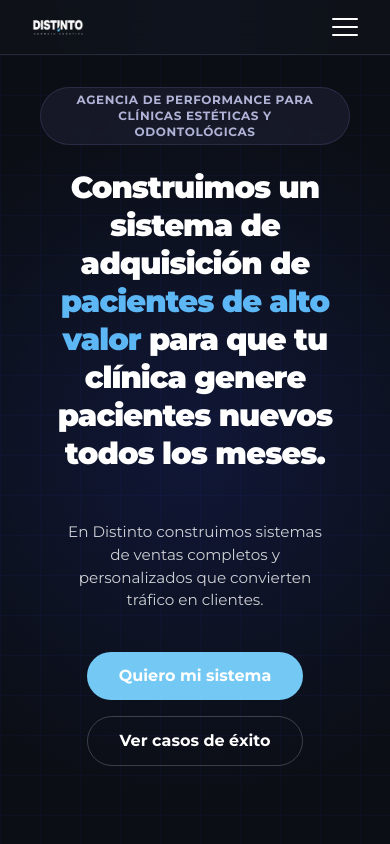
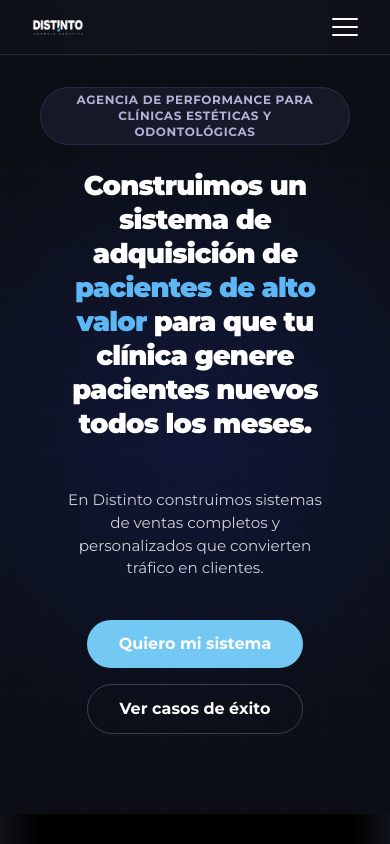
Before and after one commit to DavidRestrepoo/pyDistinto, an Angular app: page /home in a window 390 px wide. Shown: the top 844 px of the page. Built offline with nearby package versions, Linux system fonts and the light colour scheme.

Commit message:
style: reducir tamaño de fuente de titulo del Hero del Home por 4px

```diff
--- a/src/app/pages/home/home.component.scss
+++ b/src/app/pages/home/home.component.scss
@@ -459,7 +459,7 @@
 /* ==== Hero Enhancements ==== */
 .hero-title {
   font-family: 'Montserrat', sans-serif;
-  font-size: 56px; /* Adjusted to fit the specific text layout */
+  font-size: 52px; /* Adjusted to fit the specific text layout */
   font-weight: 900;
   color: #FFFFFF;
   text-align: center;
@@ -1914,7 +1914,7 @@
 @media (max-width: 992px) {
   /* Sesión 2 (Hero) */
   .hero-title {
-    font-size: clamp(2.0rem, 6vw, 3.0rem) !important;
+    font-size: clamp(1.8rem, 6vw, 2.8rem) !important;
     padding: 0 1rem;
   }
 
@@ -2001,7 +2001,7 @@
   }
 
   .hero-title {
-    font-size: 1.9rem !important;
+    font-size: 1.7rem !important;
     line-height: 1.25 !important;
     br {
       display: none !important;
```
